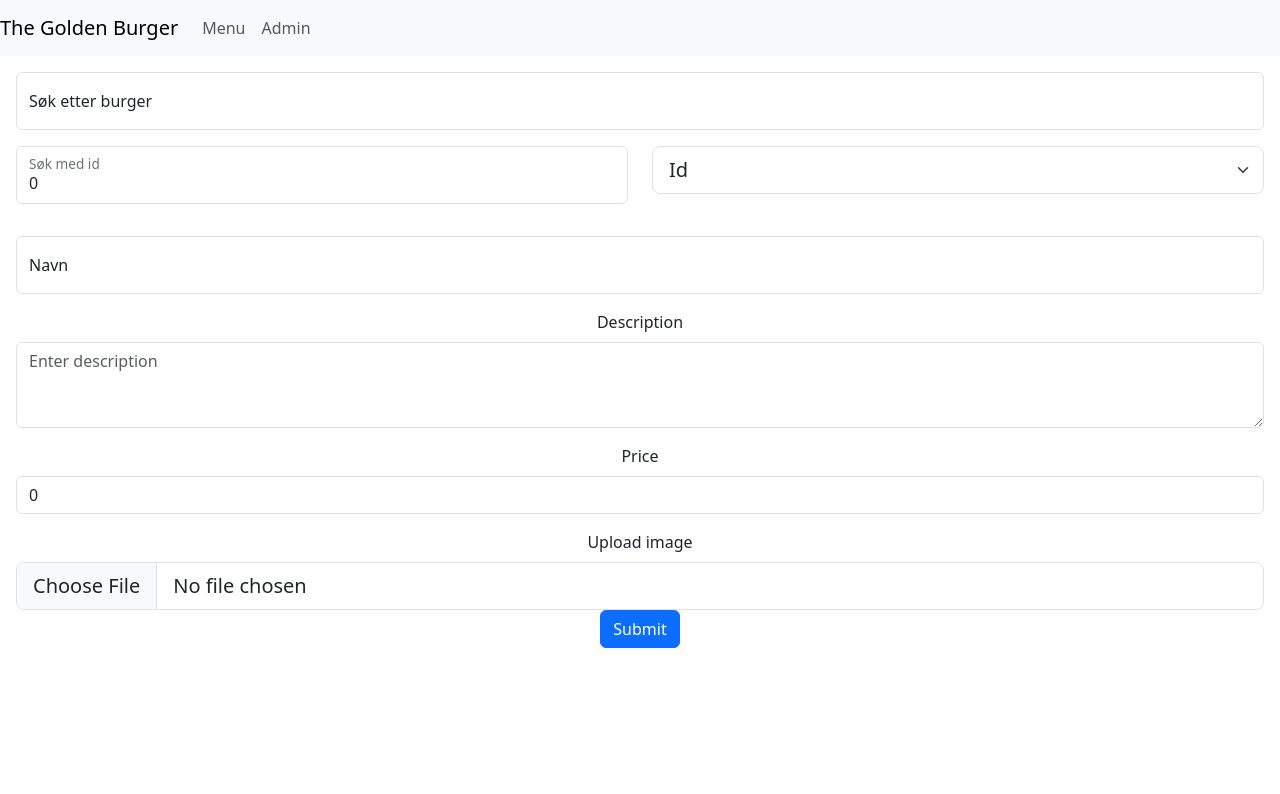
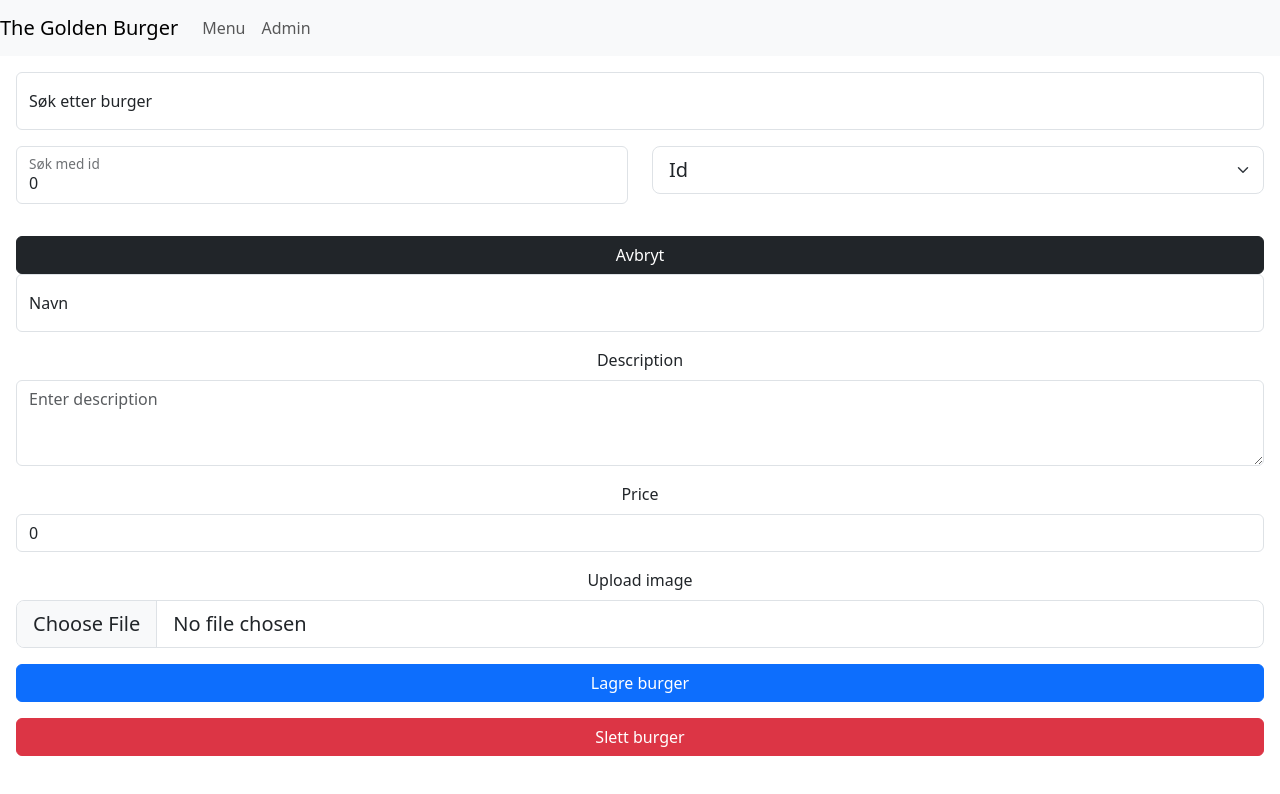
Before and after one commit to OysteinEngell/Webutvikling_DS3103, a React (Create React App) app in the folder Frontend/: page /admin in a window 1280 px wide. Both pictures are taken after a click on the button "Legg til ny burger". Shown: the top 794 px of the page. Built offline with nearby package versions, Linux system fonts and the light colour scheme; no server answers.

Commit message:
All CRUD working

```diff
--- a/Frontend/src/Interfaces/IBurger.ts
+++ b/Frontend/src/Interfaces/IBurger.ts
@@ -1,5 +1,5 @@
 interface IBurger{
-    id: number | null,
+    id?: number | null,
     name: string,
     description: string,
     price: number,
--- a/Frontend/src/components/BurgerList.tsx
+++ b/Frontend/src/components/BurgerList.tsx
@@ -1,4 +1,4 @@
-import React from 'react'
+import React, { useEffect } from 'react'
 import BurgerListItem from './BurgerListItem'
 import { useBurgerContext } from '../contexts/BurgerContextProvider'
 import { Button } from 'react-bootstrap'
@@ -10,11 +10,11 @@ type Props = {
 
 const BurgerList: React.FC<Props> = ({setEditMode}) => {
 
-    const {searchResult, updateSelectedBurger} = useBurgerContext()
+    const {searchResult, updateSelectedBurger, allBurgers} = useBurgerContext()
+
 
     const newBurger = () => {
         const newBurger: IBurger = {
-            id: null,
             name: '',
             description: '',
             price: 0,
@@ -23,6 +23,8 @@ const BurgerList: React.FC<Props> = ({setEditMode}) => {
         updateSelectedBurger(newBurger)
         setEditMode(true)
     }
+
+
 
 
   return (
--- a/Frontend/src/components/InputForm.tsx
+++ b/Frontend/src/components/InputForm.tsx
@@ -1,24 +1,80 @@
 import React, { useEffect, useState } from 'react'
 import { Button, Form, FloatingLabel } from 'react-bootstrap'
 import IBurger from '../Interfaces/IBurger'
+import BurgerApiService from '../services/BurgerApiService'
+import { useBurgerContext } from '../contexts/BurgerContextProvider'
 
 type Props = {
-  burger: IBurger
+  burger: IBurger,
+  setEditMode: React.Dispatch<React.SetStateAction<boolean>>
 }
 
-const InputForm: React.FC<Props> = ({burger}) => {
+const InputForm: React.FC<Props> = ({burger, setEditMode}) => {
 
-  const [id, setId] = useState<number | null>(burger.id)
+  const {updateAllBurgers, updateSearchResult} = useBurgerContext()
   const [name, setName] = useState(burger.name)
   const [description, setDescription] = useState(burger.description)
   const [price, setPrice] = useState(burger.price)
   const [image, setImage] = useState(burger.image)
 
+  const handleSubmit = async() => {
+      if(burger.id == null){
+        const newBurger: IBurger = {
+          name: name,
+          description: description,
+          price: price,
+          image: image
+        }
+
+        const result = await BurgerApiService.postBurger(newBurger)
+        console.log(result)
+      }else{
+        burger.name = name
+        burger.description = description
+        burger.price = price
+        burger.image = image
+
+        const result = await BurgerApiService.updateBurger(burger)
+        console.log(result)
+      }
+  }
+
+  const handleDelete = async () => {
+      if(burger.id != null){
+        const result = await BurgerApiService.deleteBurger(burger.id)
+
+        const fetchResult = await BurgerApiService.getAllBurgers()
+        if(fetchResult != undefined){
+          updateAllBurgers(fetchResult)
+          updateSearchResult(fetchResult)
+        }
+
+
+      }
+      setEditMode(false)
+  }
+
+  const handleCancel = () => {
+    setEditMode(false)
+  }
+
+
 
 
   return (
       <div className='p-3'>
-        <Form>
+
+
+
+        <Form onSubmit={handleSubmit}>
+        <Button
+            variant="dark"
+            className='w-100'
+            onClick={handleCancel}
+            >
+            Avbryt
+          </Button>
+
           <FloatingLabel
             controlId='name'
             label='Navn'
@@ -60,13 +116,25 @@ const InputForm: React.FC<Props> = ({burger}) => {
           </Form.Group>
 
 
-        <Form.Group controlId='formImage'>
+        <Form.Group controlId='formImage' className='mb-3'>
             <Form.Label>Upload image</Form.Label>
             <Form.Control type='file' size='lg' />
         </Form.Group>
 
-          <Button variant="primary" type="submit">
-            Submit
+          <Button
+            variant="primary"
+            type="submit"
+            className='w-100 mb-3'
+            >
+            Lagre burger
+          </Button>
+
+          <Button
+            onClick={handleDelete}
+            variant="danger"
+            className='w-100'
+            >
+            Slett burger
           </Button>
         </Form>
       </div>
--- a/Frontend/src/contexts/BurgerContextProvider.tsx
+++ b/Frontend/src/contexts/BurgerContextProvider.tsx
@@ -13,7 +13,6 @@ interface BurgerContextType {
 }
 
 const sampleBurger: IBurger = {
-    id: null,
     name: '',
     description: '',
     price: 0,
--- a/Frontend/src/pages/AdminPage.tsx
+++ b/Frontend/src/pages/AdminPage.tsx
@@ -1,20 +1,23 @@
-import React, { useState } from 'react'
+import React, { useEffect, useState } from 'react'
 import InputForm from '../components/InputForm'
 import SearchComponent from '../components/SearchComponent'
 import BurgerList from '../components/BurgerList'
 import { useBurgerContext } from '../contexts/BurgerContextProvider'
+import BurgerApiService from '../services/BurgerApiService'
 
 const AdminPage: React.FC = () => {
 
   const [editMode, setEditMode] = useState(false)
-  const {selectedBurger} = useBurgerContext()
+  const {selectedBurger, updateAllBurgers} = useBurgerContext()
+
+
 
 
   return (
     <div>
 
         <SearchComponent/>
-        {editMode ?  <InputForm burger={selectedBurger}/> : <BurgerList setEditMode={setEditMode}/>}
+        {editMode ?  <InputForm burger={selectedBurger} setEditMode={setEditMode}/> : <BurgerList setEditMode={setEditMode}/>}
 
     </div>
   )
--- a/Frontend/src/services/BurgerApiService.ts
+++ b/Frontend/src/services/BurgerApiService.ts
@@ -61,7 +61,7 @@ const BurgerApiService = (
 
         const deleteBurger = async (id: number) => {
             try {
-                const result = await axios.delete(`${endpoints.burger}/${id}`)
+                const result = await axios.delete(`${endpoints.burger}?id=${id}`)
                 console.log(result)
             } catch (error) {
                 console.log(error)
```
Also changed, not shown: 2 other files (tests, documents, lock files or other folders).
